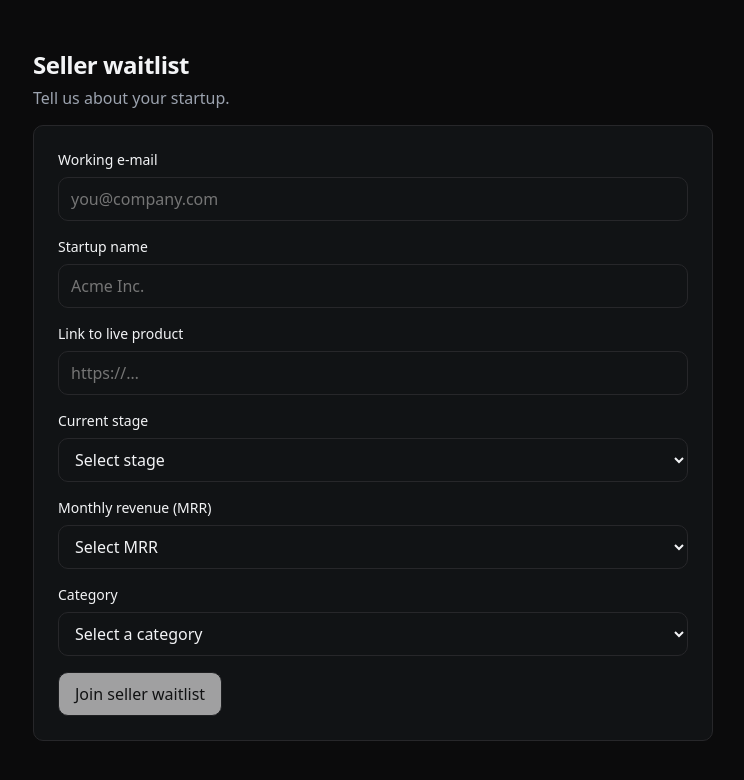
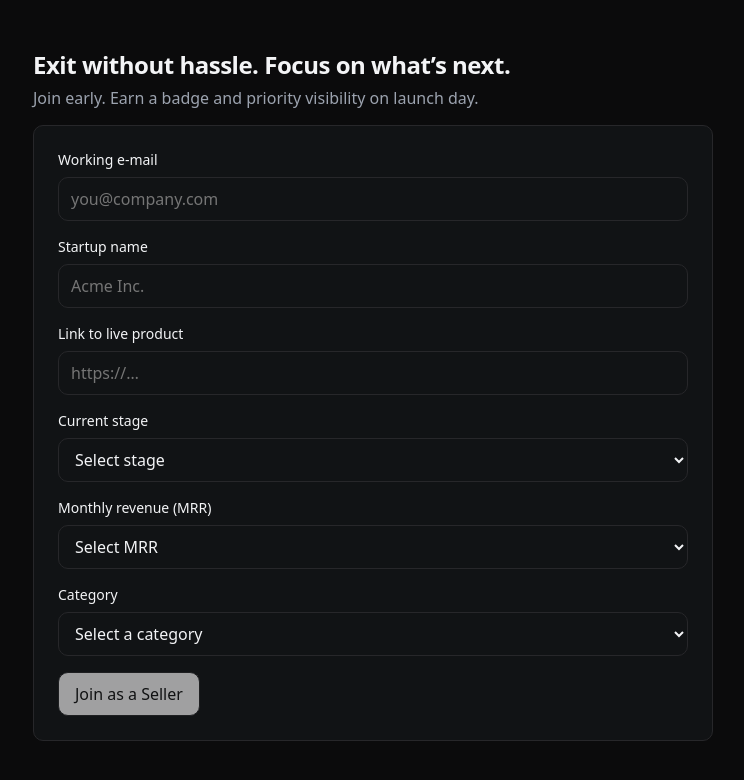
Before and after one commit to ygt-design/launch-exit-form, a React (Vite) app: page /sell in a window 1280 px wide. Shown: the top 780 px of the page, without its empty margins (267-1011 px from the left). Built offline with nearby package versions, Linux system fonts and the light colour scheme.

Commit message:
copy edits

```diff
--- a/src/pages/BuyerForm.jsx
+++ b/src/pages/BuyerForm.jsx
@@ -97,8 +97,8 @@ export default function BuyerForm() {
     <div className="container">
       <div className="stack">
         <div>
-          <h1 className="title" style={{ fontSize: 24, margin: 0 }}>Buyer waitlist</h1>
-          <p className="subtitle" style={{ margin: "6px 0 0" }}>Tell us what you are looking for.</p>
+          <h1 className="title" style={{ fontSize: 24, margin: 0 }}>Acquire proven SaaS, <br>without any surprises.</br></h1>
+          <p className="subtitle" style={{ margin: "6px 0 0" }}>Unlock premium access to vetted micro-SaaS deals. Carefully reviewed listings with transparent, verified metrics.</p>
         </div>
         <div className="card">
           <Form onSubmit={onSubmit} noValidate>
@@ -148,7 +148,7 @@ export default function BuyerForm() {
               {touched.categories && form.categories.length === 0 && <span className="error-text">Select at least one category.</span>}
             </Section>
             <div>
-              <button className="button" type="submit" disabled={!(form.email && form.buyerType && form.dealSize && form.timeline && form.categories.length > 0)}>Join buyer waitlist</button>
+              <button className="button" type="submit" disabled={!(form.email && form.buyerType && form.dealSize && form.timeline && form.categories.length > 0)}>Join as a Buyer</button>
             </div>
           </Form>
         </div>
--- a/src/pages/Landing.jsx
+++ b/src/pages/Landing.jsx
@@ -25,7 +25,7 @@ export default function Landing() {
       <div className="stack">
         <div>
           <Header className="title">What you’ve created is valuable. Let the right buyer see its worth.</Header>
-          <SubHeader className="subtitle">A carefully selected marketplace for SaaS startups valued between $10K and $100K.</SubHeader>
+          <SubHeader className="subtitle">Buy and sell profitable bootstrapped micro-SaaS. Premium-Vetted listings, clear metrics, human review.</SubHeader>
         </div>
         <Row role="group" aria-label="Choose form">
           <button className="button" onClick={() => navigate("/sell")}>I am selling</button>
--- a/src/pages/SellerForm.jsx
+++ b/src/pages/SellerForm.jsx
@@ -89,8 +89,8 @@ export default function SellerForm() {
     <div className="container">
       <div className="stack">
         <div>
-          <h1 className="title" style={{ fontSize: 24, margin: 0 }}>Seller waitlist</h1>
-          <p className="subtitle" style={{ margin: "6px 0 0" }}>Tell us about your startup.</p>
+          <h1 className="title" style={{ fontSize: 24, margin: 0 }}>Exit without hassle. Focus on what’s next.</h1>
+          <p className="subtitle" style={{ margin: "6px 0 0" }}>Join early. Earn a badge and priority visibility on launch day.</p>
         </div>
         <div className="card">
           <Form onSubmit={onSubmit} noValidate>
@@ -134,7 +134,7 @@ export default function SellerForm() {
               {touched.category && !form.category && <span className="error-text">Please select a category.</span>}
             </Section>
             <div>
-              <button className="button" type="submit" disabled={!(form.email && form.startupName && form.productUrl && form.stage && form.mrr && form.category)}>Join seller waitlist</button>
+              <button className="button" type="submit" disabled={!(form.email && form.startupName && form.productUrl && form.stage && form.mrr && form.category)}>Join as a Seller</button>
             </div>
           </Form>
         </div>
```
